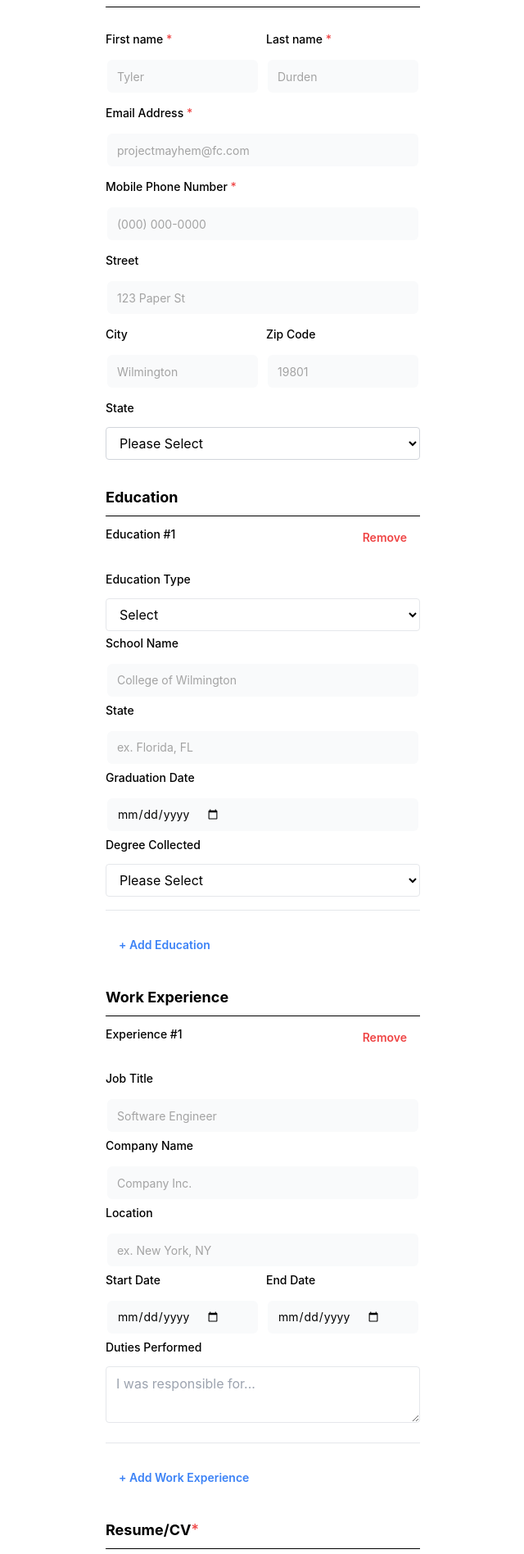
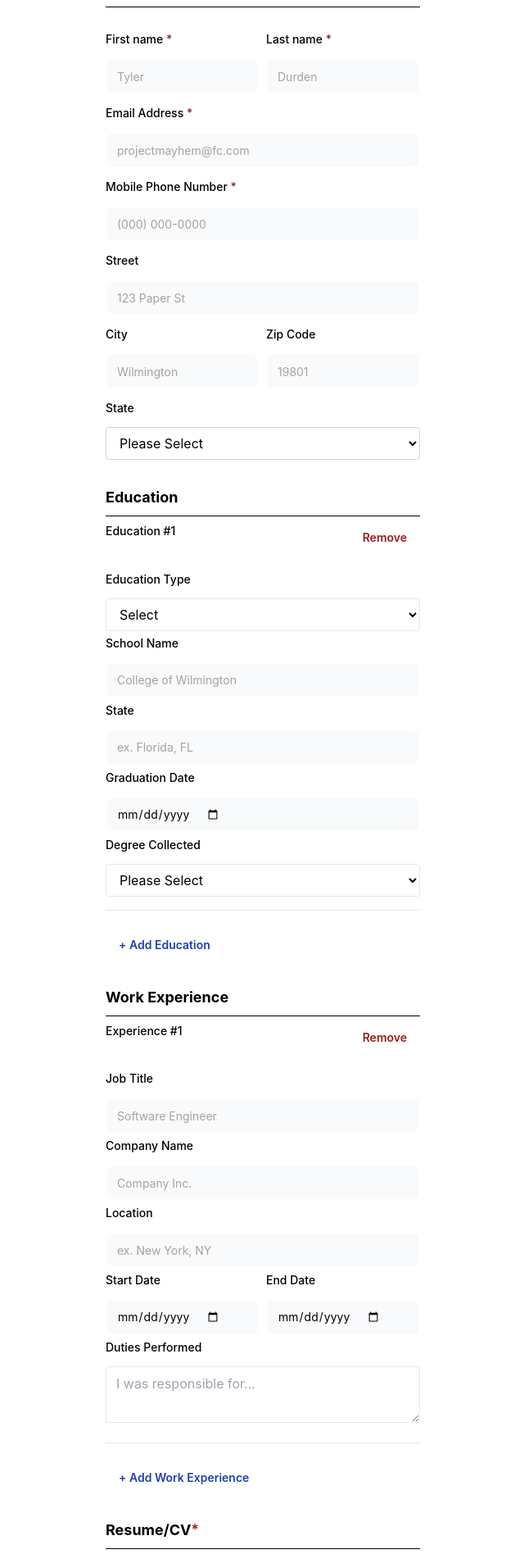
Before and after one commit to davidfashokun/UIDesign-JobApplication, a Next.js app in the folder uidesignjobapp/: page / in a window 1280 px wide. Shown: the part 120-2016 px from the top of the page at 82% size, without its empty margins (319-959 px from the left). Built offline with nearby package versions, Linux system fonts and the light colour scheme.

Commit message:
accessibility improvements

```diff
--- a/uidesignjobapp/components/example/job-app.tsx
+++ b/uidesignjobapp/components/example/job-app.tsx
@@ -184,38 +184,38 @@ const handleInputChange = (field: keyof Errors, value: string) => {
 
       <form className="my-8" onSubmit={handleSubmit}>
         <div className="mb-8">
-          <h3 className="font-medium text-lg mb-2"><strong>Personal Information</strong></h3>
+          <h2 className="font-medium text-lg mb-2"><strong>Personal Information</strong></h2>
           <hr></hr>
         </div>
         <div className="flex flex-col md:flex-row space-y-2 md:space-y-0 md:space-x-2 mb-4">
           <LabelInputContainer>
-            <Label htmlFor="firstname">First name <span className="text-red-500">*</span></Label>
+            <Label htmlFor="firstname">First name <span className="text-red-800">*</span></Label>
             <Input id="firstname" placeholder="Tyler" type="text" value={formData.firstname}
             onChange={(e) => handleInputChange("firstname", e.target.value)}
             onBlur={(e) => handleInputChange("firstname", e.target.value)} />
-            {errors.firstname && <p className="text-red-500 text-xs">{errors.firstname}</p>}
+            {errors.firstname && <p className="text-red-800 text-xs">{errors.firstname}</p>}
           </LabelInputContainer>
           <LabelInputContainer>
-            <Label htmlFor="lastname">Last name <span className="text-red-500">*</span></Label>
+            <Label htmlFor="lastname">Last name <span className="text-red-800">*</span></Label>
             <Input id="lastname" placeholder="Durden" type="text" value={formData.lastname}
             onChange={(e) => handleInputChange("lastname", e.target.value)}
             onBlur={(e) => handleInputChange("lastname", e.target.value)} />
-            {errors.lastname && <p className="text-red-500 text-xs">{errors.lastname}</p>}
+            {errors.lastname && <p className="text-red-800 text-xs">{errors.lastname}</p>}
           </LabelInputContainer>
         </div>
         <LabelInputContainer className="mb-4">
-          <Label htmlFor="email">Email Address <span className="text-red-500">*</span></Label>
+          <Label htmlFor="email">Email Address <span className="text-red-800">*</span></Label>
           <Input id="email" placeholder="projectmayhem@fc.com" type="email"
           onChange={(e) => setFormData({ ...formData, email: e.target.value })}
           onBlur={(e) => validateEmail(e.target.value)} />
-          {errors.email && <p className="text-red-500 text-xs">{errors.email}</p>}
+          {errors.email && <p className="text-red-800 text-xs">{errors.email}</p>}
         </LabelInputContainer>
         <LabelInputContainer className="mb-4">
-          <Label htmlFor="phoneNumber">Mobile Phone Number <span className="text-red-500">*</span></Label>
+          <Label htmlFor="phoneNumber">Mobile Phone Number <span className="text-red-800">*</span></Label>
           <Input id="phoneNumber" placeholder="(000) 000-0000" type="phoneNumber" value={formData.phoneNumber}
           onChange={(e) => handleInputChange("phoneNumber", e.target.value)}
           onBlur={(e) => handleInputChange("phoneNumber", e.target.value)} />
-          {errors.phoneNumber && <p className="text-red-500 text-xs">{errors.phoneNumber}</p>}
+          {errors.phoneNumber && <p className="text-red-800 text-xs">{errors.phoneNumber}</p>}
         </LabelInputContainer>
 
         <div className="mb-8">
@@ -293,17 +293,17 @@ const handleInputChange = (field: keyof Errors, value: string) => {
         </div>
 
         <div className="mb-8">
-          <h3 className="font-medium text-lg mb-2"><strong>Education</strong></h3>
+          <h2 className="font-medium text-lg mb-2"><strong>Education</strong></h2>
           <hr></hr>
           {educationEntries.map((entry, index) => (
             <div key={entry.id} className="mb-4 border-b border-gray-200 pb-4">
               <div className="flex justify-between items-center">
-                <h4 className="font-medium text-sm">Education #{index + 1}</h4>
+                <h3 className="font-medium text-sm">Education #{index + 1}</h3>
 
                 <button
                   type="button"
                   onClick={() => removeEducationEntry(entry.id)}
-                  className="text-red-500 text-sm"
+                  className="text-red-800 text-sm"
                 >
                   Remove
                 </button>
@@ -374,7 +374,7 @@ const handleInputChange = (field: keyof Errors, value: string) => {
           <button
             type="button"
             onClick={addEducationEntry}
-            className="text-blue-500 text-sm mt-2"
+            className="text-blue-800 text-sm mt-2"
           >
             + Add Education
           </button>
@@ -386,11 +386,11 @@ const handleInputChange = (field: keyof Errors, value: string) => {
           {workExperienceEntries.map((entry, index) => (
             <div key={entry.id} className="mb-4 border-b border-gray-200 pb-4">
               <div className="flex justify-between items-center">
-                <h4 className="font-medium text-sm">Experience #{index + 1}</h4>
+                <h3 className="font-medium text-sm">Experience #{index + 1}</h3>
                 <button
                   type="button"
                   onClick={() => removeWorkExperienceEntry(entry.id)}
-                  className="text-red-500 text-sm"
+                  className="text-red-800 text-sm"
                 >
                   Remove
                 </button>
@@ -463,17 +463,17 @@ const handleInputChange = (field: keyof Errors, value: string) => {
           <button
             type="button"
             onClick={addWorkExperienceEntry}
-            className="text-blue-500 text-sm mt-2"
+            className="text-blue-800 text-sm mt-2"
           >
             + Add Work Experience
           </button>
         </div>
 
         <div className="mb-8">
-        <Label htmlFor="resume"><h3 className="font-medium text-lg mb-2">
+        <Label htmlFor="resume"><h2 className="font-medium text-lg mb-2">
             <strong>Resume/CV</strong>
-            <span className="text-red-500">*</span>
-          </h3>
+            <span className="text-red-800">*</span>
+          </h2>
           </Label>
           <hr />
           <input
@@ -494,7 +494,7 @@ const handleInputChange = (field: keyof Errors, value: string) => {
 
           <button
             type="button"
-            className="mt-2 text-sm text-blue-500 hover:underline"
+            className="mt-2 text-sm text-blue-800 hover:underline"
             onClick={() => {
               setResumeFile(null);
               setErrors((prev) => ({ ...prev, resume: "Resume is required" }));
@@ -502,11 +502,11 @@ const handleInputChange = (field: keyof Errors, value: string) => {
           >
             Remove Resume
           </button>
-          {errors.resume && <p className="text-red-500 text-xs">{errors.resume}</p>}
+          {errors.resume && <p className="text-red-800 text-xs">{errors.resume}</p>}
         </div>
 
         <div className="mb-8">
-        <Label htmlFor="additionalDocuments"><h3 className="font-medium text-lg mb-2"><strong>Additional Documents</strong></h3></Label>
+        <Label htmlFor="additionalDocuments"><h2 className="font-medium text-lg mb-2"><strong>Additional Documents</strong></h2></Label>
           <hr />
           <input
             type="file"
@@ -518,7 +518,7 @@ const handleInputChange = (field: keyof Errors, value: string) => {
         </div>
 
         <div className="mb-8">
-          <h3 className="font-medium text-lg mb-2"><strong>Miscellaneous</strong></h3>
+          <h2 className="font-medium text-lg mb-2"><strong>Miscellaneous</strong></h2>
           <hr />
           <LabelInputContainer className="mt-4">
             <Label htmlFor="race">Please identify your race</Label>
```
